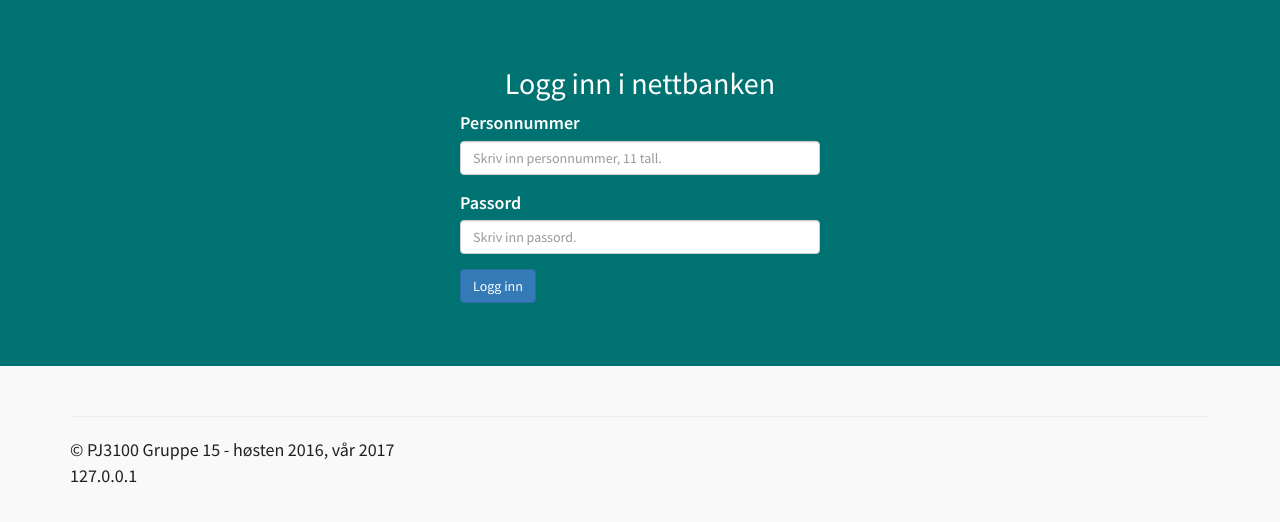
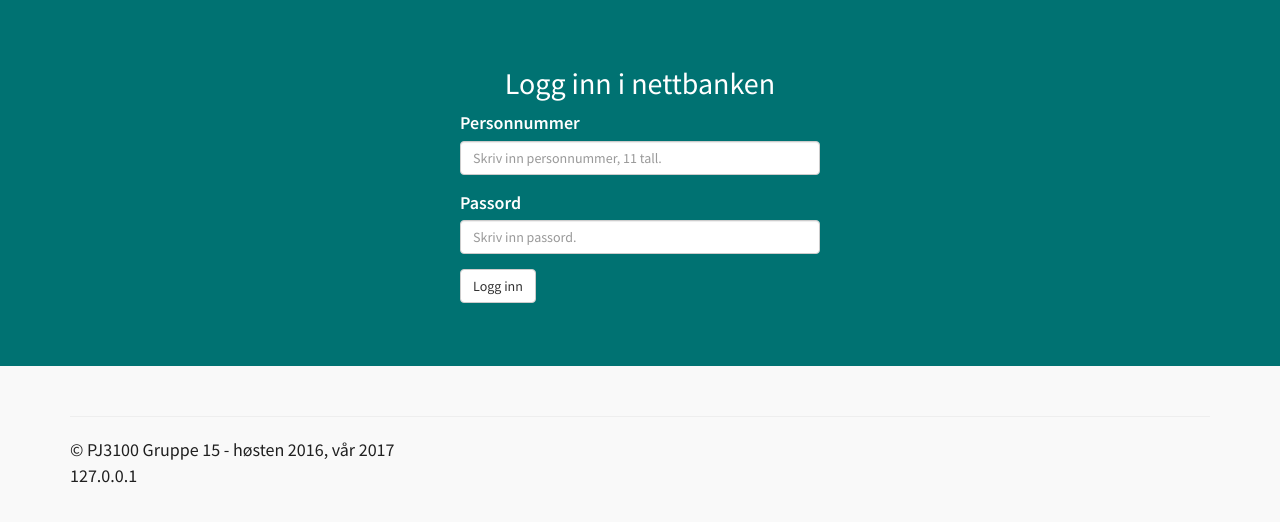
Before and after one commit to Bragalund/DNB-Z, a PHP site: page /login.php in a window 1280 px wide. Shown: the part 131-653 px from the top of the page. Run offline with PHP 8.4, Linux system fonts and the light colour scheme; data that the repository does not hold is empty.

Commit message:
Changed color of login button

```diff
--- a/login.php
+++ b/login.php
@@ -92,7 +92,7 @@
 						<input type="password" class="form-control" id="password" name="password" placeholder="Skriv inn passord.">
 					</div>
 					<div class="form-group">
-						<button class="btn btn-primary" type="submit" name="btn-login">Logg inn</button>
+						<button class="btn btn-default" type="submit" name="btn-login">Logg inn</button>
 					</div>
 				</form><!-- /form -->
 			</div>
```
